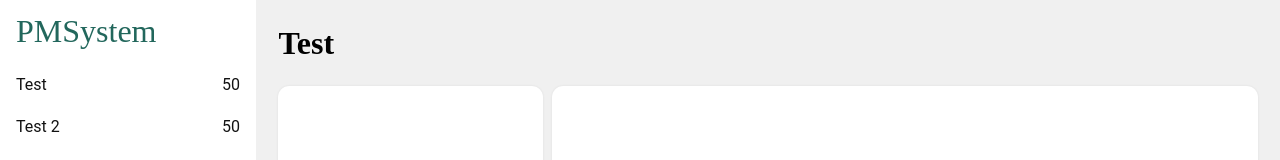
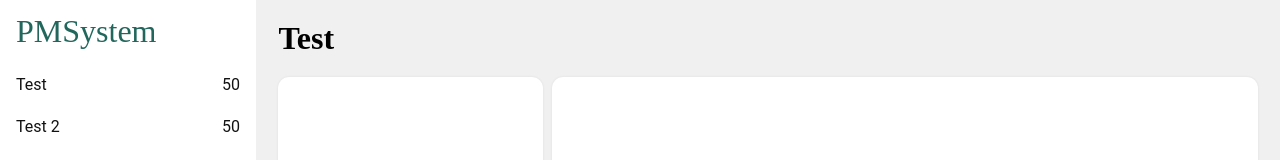
Before and after one commit to emretantu/portfolio-management-system-app, a React (Create React App) app: page / in a window 1280 px wide. Shown: the top 160 px of the page. Built offline with nearby package versions, Linux system fonts and the light colour scheme; no server answers; the HTML template or start-up script is replaced by a standard one.

Commit message:
some style changes

```diff
--- a/src/components/Main.module.css
+++ b/src/components/Main.module.css
@@ -18,8 +18,8 @@
 
 .title {
   grid-area: header;
-  padding: calc(var(--base-padding) - 0.3rem) 0;
-  /*Line height: 1.6 | 1.6 - 1 = 0.6 | 0.6 / 2 = 0.3 | 0.3rem*/
+  padding: calc(var(--base-padding) - 0.6rem) 0;
+  /*Line height: 1.6 | 1.6 - 1 = 0.6 | 0.6rem*/
 }
 
 .content-container {
--- a/src/components/portfolio/Portfolio.module.css
+++ b/src/components/portfolio/Portfolio.module.css
@@ -11,7 +11,7 @@
 .portfolio > * {
   background-color: hsl(var(--clr-bg1-100));
   border-radius: var(--bradius-600);
-  box-shadow: 0 0 2px hsl(var( --clr-bg1-700));
+  box-shadow: 0 0 2px hsl(var(--clr-bg1-800));
 }
 
 .assets {
```
